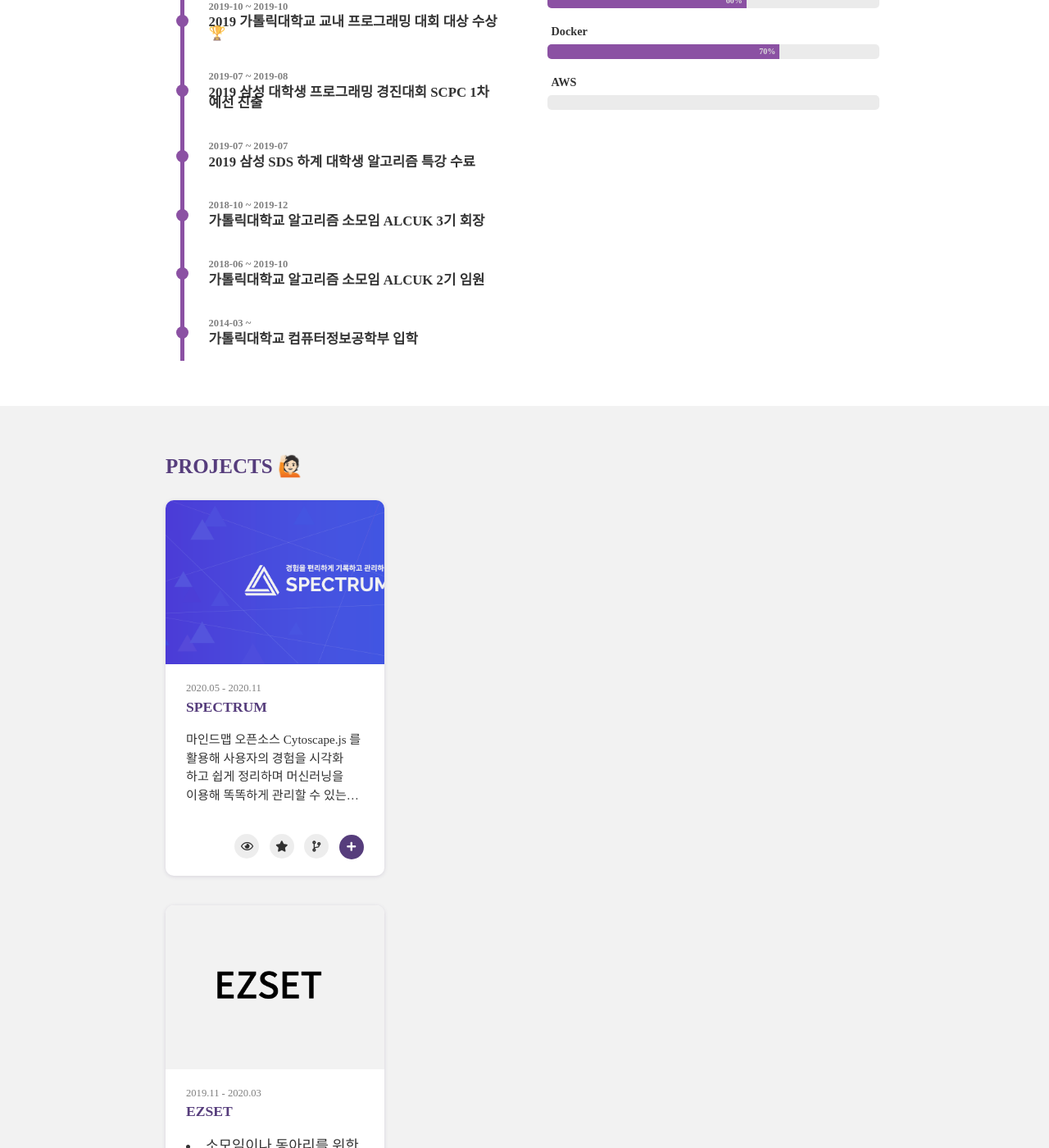
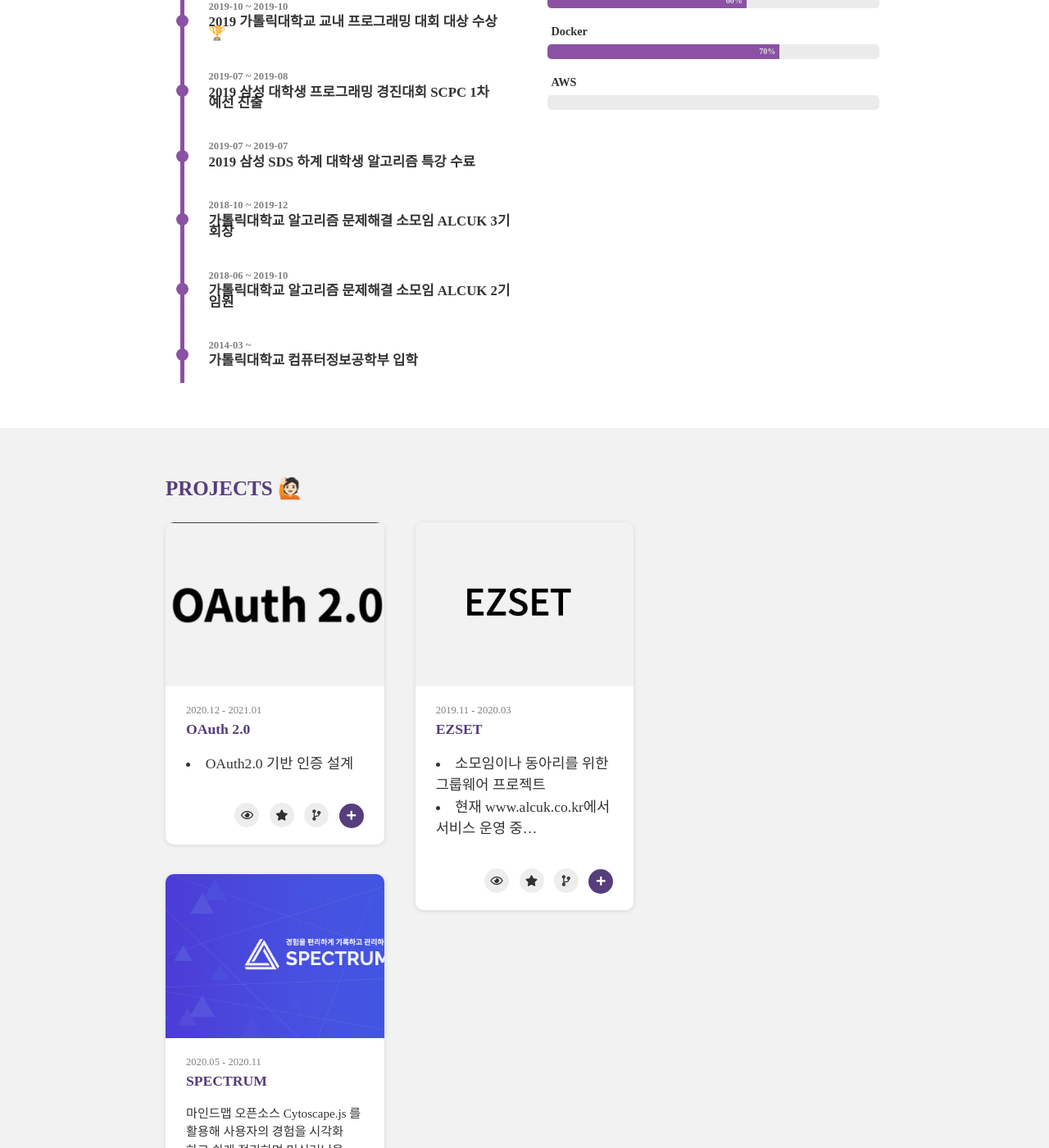
Before and after one commit to hschoi1104/hschoi1104.github.io, a Jekyll site: the page built from portfolio.html, in a window 1280 px wide and 1400 px high, scrolled down 920 px. Shown: the whole window at 82% size. Built offline with Jekyll 4.4.1, drawn with Linux system fonts in a browser that asks for light colours; nearby versions of some CDN libraries; some web fonts are replaced; part of the change alters nothing that is shown; some of the changed text lies outside the part shown.

Commit message:
update project

```diff
--- a/_config.yml
+++ b/_config.yml
@@ -11,7 +11,8 @@ theme_settings :
   profile :
     image : assets/img/smile.png
     username : Hyunseok Choi
-    description : 👊Junior backend developer
+    description : <li>BOJ - <a href="https://www.acmicpc.net/user/hschoi1104">hschoi1104</a></li>
+            <li>blog - <a href="https://velog.io/@hschoi1104">hschoi1104</a></li>
     experience :
       - start : 2020-05
         end : 2020-12
@@ -39,10 +40,10 @@ theme_settings :
         experience : 2019 삼성 SDS 하계 대학생 알고리즘 특강 수료
       - start : 2018-10
         end : 2019-12
-        experience : 가톨릭대학교 알고리즘 소모임 ALCUK 3기 회장
+        experience : 가톨릭대학교 알고리즘 문제해결 소모임 ALCUK 3기 회장
       - start : 2018-06
         end : 2019-10
-        experience : 가톨릭대학교 알고리즘 소모임 ALCUK 2기 임원
+        experience : 가톨릭대학교 알고리즘 문제해결 소모임 ALCUK 2기 임원
       - start : 2014-03
         experience : 가톨릭대학교 컴퓨터정보공학부 입학
     skills :
--- a/_data/projects.yml
+++ b/_data/projects.yml
@@ -1,3 +1,35 @@
+- project :
+    print : True # If 'False' is selected, it will not be displayed in 'home.html > aside > .proj-content'.
+    modal : True # If 'True' is selected, modal can open in 'portfolio.html'.
+    url :  https://github.com/hschoi1104/OAuth-2.0
+    image : /OAuth/intro.png
+    date : 2020.12 - 2021.01
+    title : OAuth 2.0
+    description : <li>OAuth2.0 기반 인증 설계</li>
+    contents :
+        - title : Function Summary
+        - title : Role
+          description : Full-stack
+        - title : Skill
+          description : <li>Node.js - express</li>
+            <li>Vue.js</li>
+            <li>Mongodb</li>
+            <li>Nginx</li>
+            <li>AWS(EC2, ROUTE53)</li>
+            <li>Docker</li>
+            <li>Docker-compose</li>
+        - title : RFC 6749 OAuth2.0
+          image : /ezset/RFC.mov
+          description : <li>인증서버와 자원서버를 분리</li>
+            <li>AccessToken의 탈취 위험에 따라 유효시간을 짧게 설정</li>
+            <li>RefreshToken을 발급하여 AccessToken의 짧은 유효시간을 보안</li>
+            <li>RefreshToken은 HttpOnly cookie로 설정</li>
+            <li>AccessToken이 만료되었다면 RefreshToken을 확인하여 새로운 AccessToken을 발급함</li>
+            <li>Axios intercepter를 사용해 사용자의 AccessToken이 만료되었더라도 RefreshToken이 존재한다면 사용자는 알아채지 못하고 지속적인 서비스 사용이 가능함.</li>
+        - title : Container
+          image : /ezset/container.mov
+          description : <li><public 하게는 nginx의 80번 포트에서만 접근이 가능하고 다른컨테이너는 포트는 막아두고 도커네트워크로 통신</li>
+
 - project :
     print : True # If 'False' is selected, it will not be displayed in 'home.html > aside > .proj-content'.
     modal : True # If 'True' is selected, modal can open in 'portfolio.html'.
@@ -23,6 +55,7 @@
             <li>Nginx</li>
             <li>Uwsgi</li>
             <li>Docker</li>
+            <li>Docker-compose</li>
             <li>AWS(EC2,S3,ROUTE53)</li>
             <li>Gitlab runner</li>
         - title : System configuration diagram
```
Also changed, not shown: assets/img/smile.png, assets/project/Oauth/RFC.png (added), assets/project/Oauth/container.png (added), assets/project/Oauth/intro.png (added).
